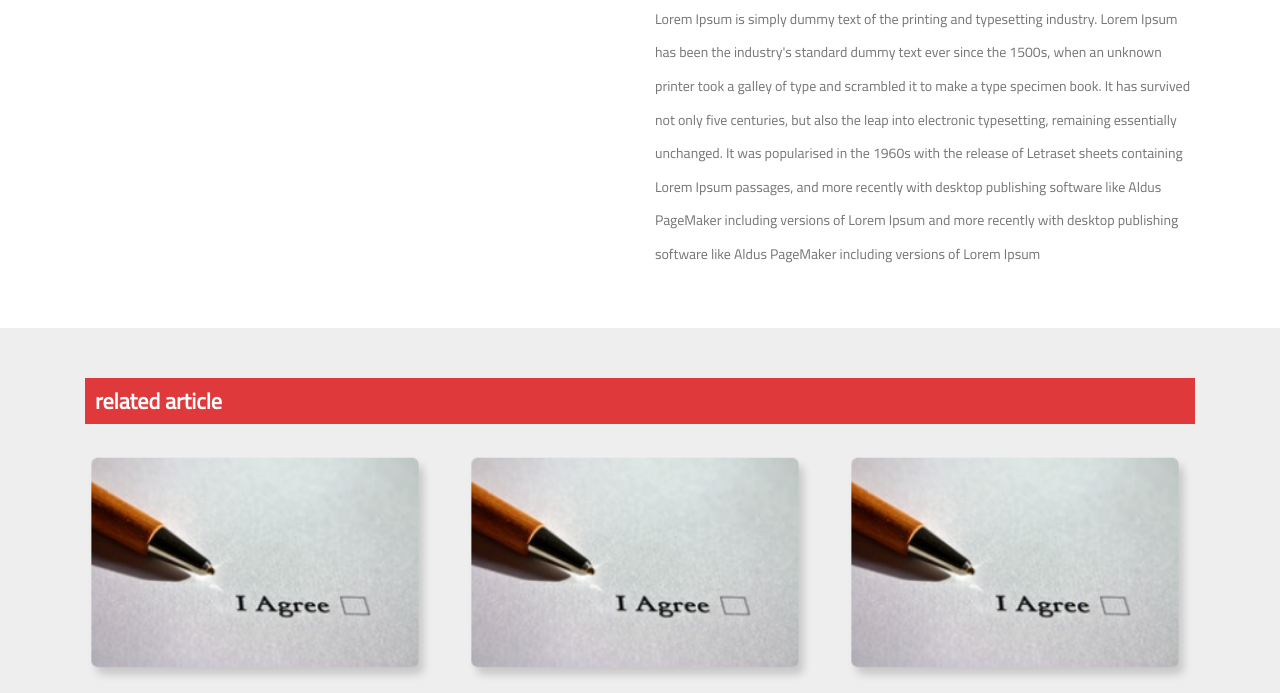
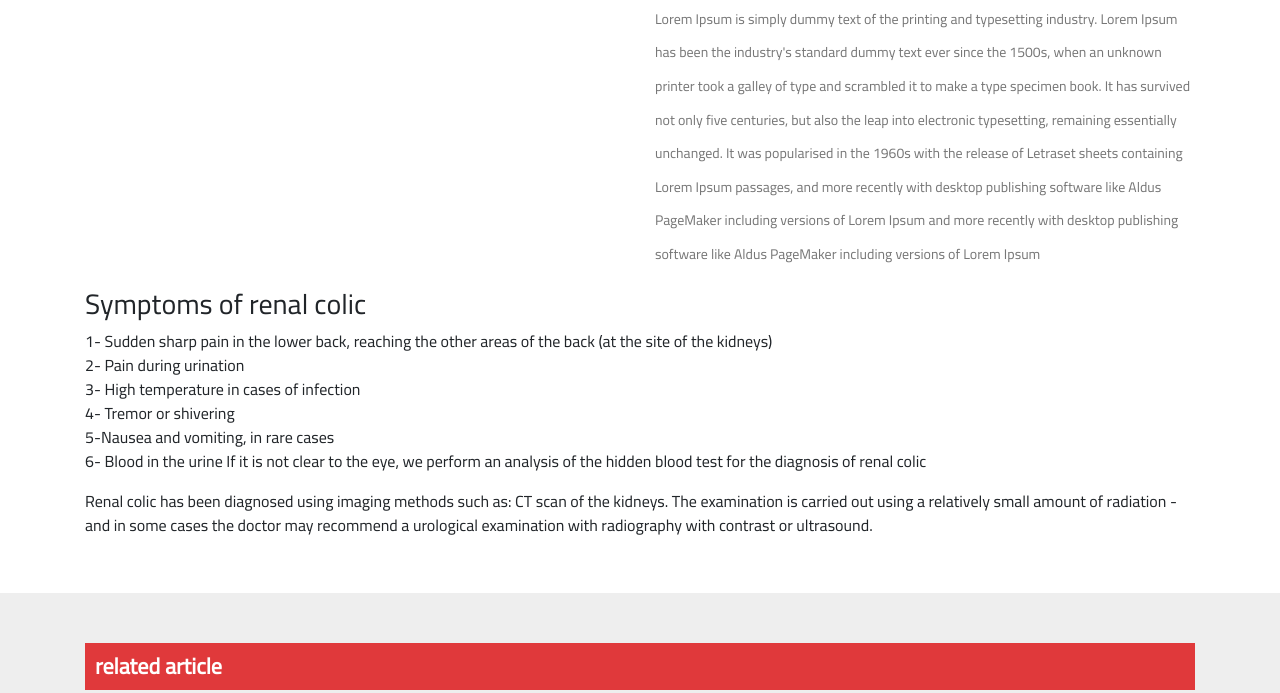
Before and after one commit to osamaaskar/D-Ahmed-Reda, a plain HTML site: page single-article.html in a window 1280 px wide. Shown: the part 314-1007 px from the top of the page. Drawn offline with Linux system fonts and the light colour scheme.

Commit message:
Add files via upload

```diff
--- a/single-article.html
+++ b/single-article.html
@@ -118,6 +118,19 @@
 					<p class="single-detail">Lorem Ipsum is simply dummy text of the printing and typesetting industry. Lorem Ipsum has been the industry's standard dummy text ever since the 1500s, when an unknown printer took a galley of type and scrambled it to make a type specimen book. It has survived not only five centuries, but also the leap into electronic typesetting, remaining essentially unchanged. It was popularised in the 1960s with the release of Letraset sheets containing Lorem Ipsum passages, and more recently with desktop publishing software like Aldus PageMaker including versions of Lorem Ipsum and more recently with desktop publishing software like Aldus PageMaker including versions of Lorem Ipsum</p>
 
 				</div>
+			</div>
+
+			<div class="Symptoms-details">
+				<h3 class="Symptoms">Symptoms of renal colic</h3>
+					<ul class="list-unstyled">
+						<li>1- Sudden sharp pain in the lower back, reaching the other areas of the back (at the site of the kidneys)</li>
+						<li>2- Pain during urination</li>
+						<li>3- High temperature in cases of infection</li>
+						<li>4- Tremor or shivering</li>
+						<li>5-Nausea and vomiting, in rare cases</li>
+						<li>6- Blood in the urine If it is not clear to the eye, we perform an analysis of the hidden blood test for the diagnosis of renal colic</li>
+					</ul>
+				<p>Renal colic has been diagnosed using imaging methods such as: CT scan of the kidneys. The examination is carried out using a relatively small amount of radiation - and in some cases the doctor may recommend a urological examination with radiography with contrast or ultrasound.</p>
 			</div>
 		</div>
 
```
